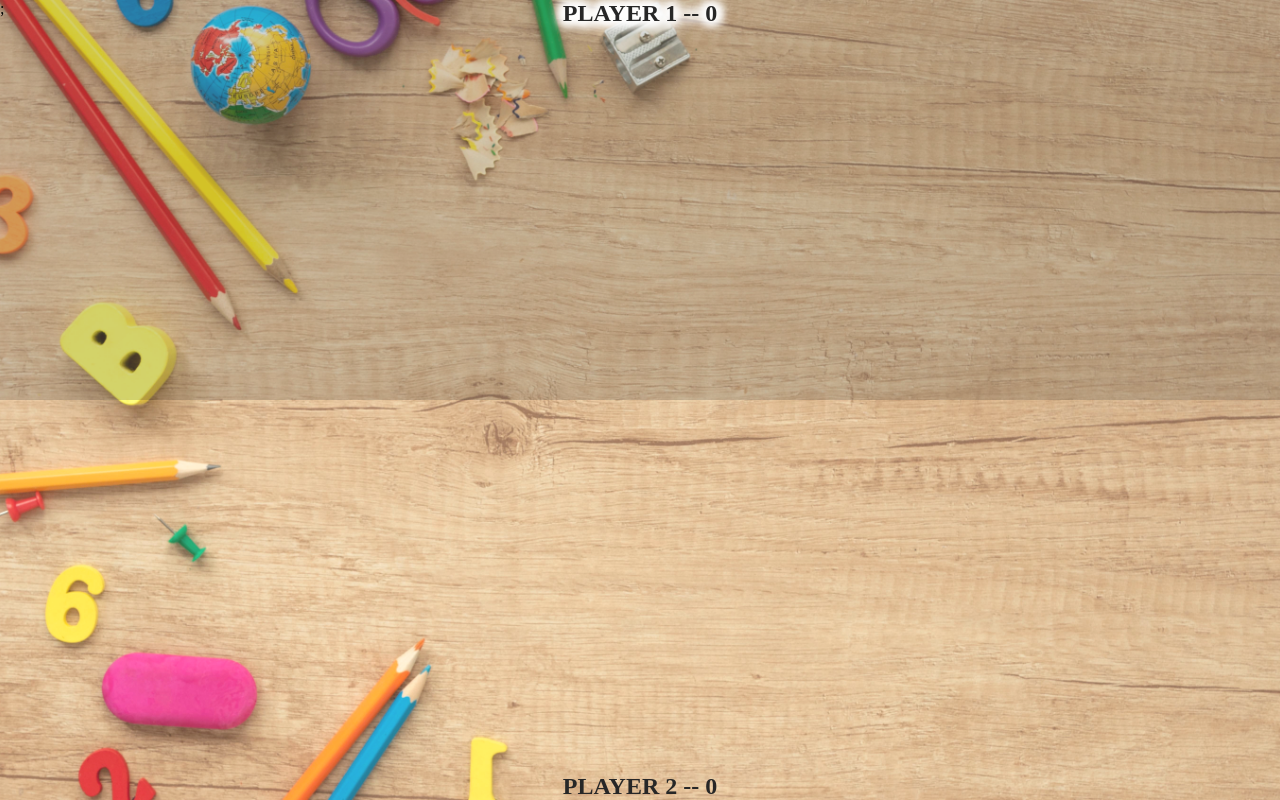
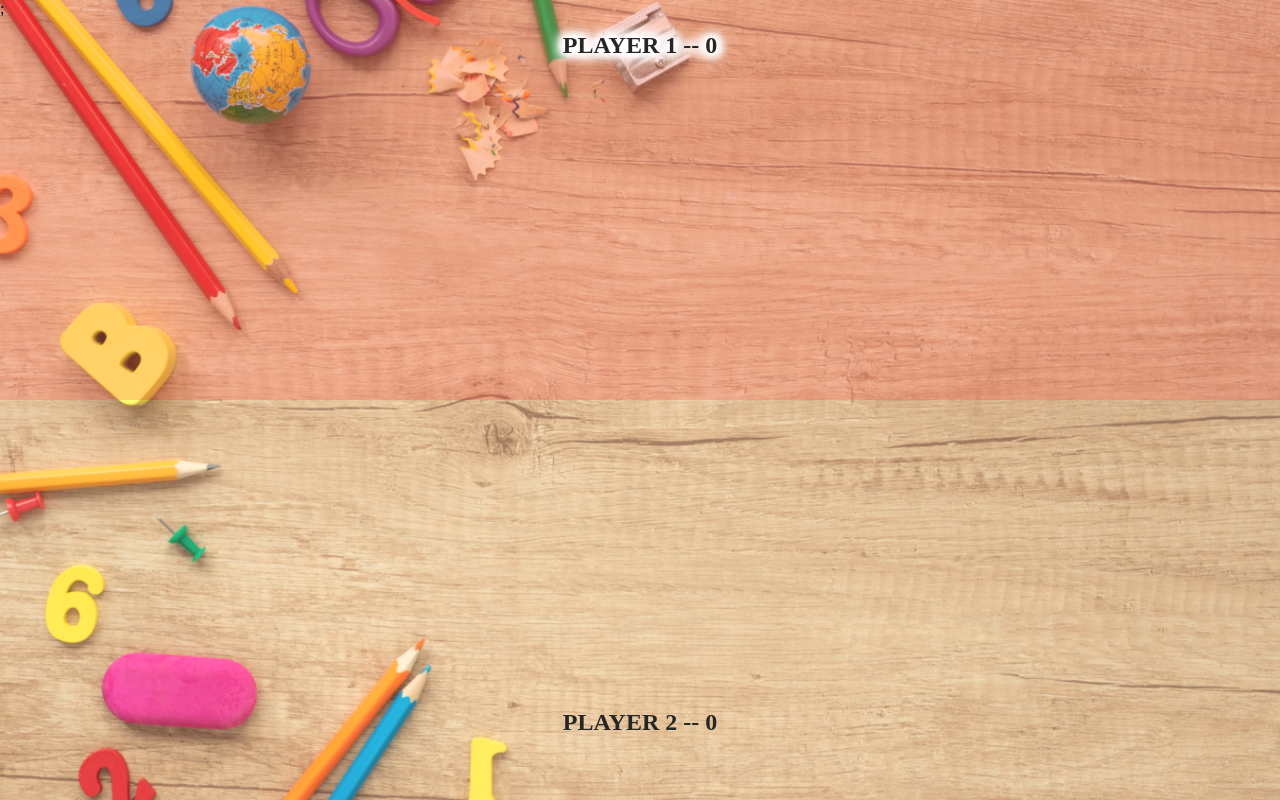
Before and after one commit to wihlmott/kids_games_v2, a React (Vite) app: page /MemoryGame in a window 1280 px wide. Built offline with nearby package versions, Linux system fonts and the light colour scheme.

Commit message:
memory_moreCards_backColorChanged

```diff
--- a/src/App.jsx
+++ b/src/App.jsx
@@ -6,7 +6,7 @@ import Home from "./Pages/Home";
 import MemoryGame from "./Pages/MemoryGame";
 import { SettingsContext } from "./Contexts";
 import { doubleAndShuffle } from "./helpers";
-import { gameModesConfig } from "./Config";
+import { amountOfMatches } from "./Config";
 
 function App() {
     const [gameSettings, setGameSettings] = useState({
@@ -14,15 +14,12 @@ function App() {
         options: { title: "", values: [] },
     });
 
-    const [cards, setCards] = useState(
-        doubleAndShuffle(gameModesConfig["memory game"][0].values, 6)
-    );
+    const [cards, setCards] = useState([]);
+
     useEffect(() => {
-        console.log("Game settings updated:", gameSettings);
-        console.table(gameSettings.options);
-
-        setCards(doubleAndShuffle(gameSettings.options.values, 6));
-        console.log("Cards for Memory Game:", cards);
+        setCards(
+            doubleAndShuffle(gameSettings.options.values, amountOfMatches)
+        );
     }, [gameSettings]);
 
     return (
--- a/src/Components/Card.jsx
+++ b/src/Components/Card.jsx
@@ -34,8 +34,8 @@ const Card = ({
 
 const styles = {
     card: {
-        width: "100px",
-        height: "150px",
+        width: "80px",
+        height: "120px",
         margin: "6px",
         borderRadius: "6px",
         display: "inline-block",
--- a/src/Components/LinkBtn.jsx
+++ b/src/Components/LinkBtn.jsx
@@ -2,8 +2,8 @@ import { useContext, useState } from "react";
 import { Link, useNavigate } from "react-router-dom";
 
 import Btn from "./Btn";
-import SettingsBtn from "./SettingsBtn";
 import SettingsMenu from "./SettingsMenu";
+// import SettingsBtn from "./SettingsBtn";
 
 import { gameModesConfig } from "../Config";
 import { SettingsContext } from "../Contexts";
@@ -24,16 +24,17 @@ const LinkBtn = ({ to, text, onClick, transparent = true }) => {
     return (
         <div style={{ margin: "auto", width: "fit-content" }}>
             <Link
-                to={to}
+                // to={to}
                 style={{
                     textDecoration: "none",
                     color: "black",
                     display: "inline-block",
                 }}
+                onClick={handleSettingsOpen}
             >
                 <Btn text={text} onClick={onClick} transparent={transparent} />
             </Link>
-            <SettingsBtn onClick={handleSettingsOpen} />
+            {/* <SettingsBtn onClick={handleSettingsOpen} /> */}
             {openSettings && (
                 <SettingsMenu
                     options={gameModesConfig[text]}
--- a/src/Config.jsx
+++ b/src/Config.jsx
@@ -94,3 +94,5 @@ export const gameModesConfig = {
         },
     ],
 };
+
+export const amountOfMatches = 10;
--- a/src/Pages/MemoryBoard.jsx
+++ b/src/Pages/MemoryBoard.jsx
@@ -1,37 +1,48 @@
+import ConfettiExplosion from "react-confetti-explosion";
 import memoryBackground from "/memoryBackground.jpg";
+import { amountOfMatches } from "../Config";
 
-const MemoryBoard = ({ togglePlayer, players }) => {
-    const handleClick = () => togglePlayer(); //cause to toggle only on incorrect selection
-
+const MemoryBoard = ({ players }) => {
     const activeShadow =
         "drop-shadow(5px 0 3px white) drop-shadow(-5px 0 3px white) drop-shadow(0 5px 3px white) drop-shadow(0 -5px 3px white)";
 
     return (
-        <div style={styles.background} onClick={handleClick}>
+        <div style={styles.background}>
             <div
                 style={{
                     ...styles.playerDiv,
                     top: "0",
-                    backgroundColor: `rgba(0,0,0,${
-                        players.active ? ".2" : "0"
+                    backgroundColor: `rgba(255,0,0,${
+                        players.active == "player1" ? ".2" : "0"
                     })`,
                 }}
             >
                 <p
                     style={{
                         ...styles.text,
-                        filter: players.active ? activeShadow : "none",
+                        filter:
+                            players.active == "player1" ? activeShadow : "none",
+                        marginTop: "2rem",
                     }}
                 >
                     player 1 -- {players.player1.score}
                 </p>
             </div>
+            {players["player1"].score + players["player2"].score ==
+                amountOfMatches && (
+                <ConfettiExplosion
+                    force={0.8}
+                    duration={3000}
+                    particleCount={250}
+                    width={1600}
+                />
+            )}
             <div
                 style={{
                     ...styles.playerDiv,
                     bottom: "0",
-                    backgroundColor: `rgba(0,0,0,${
-                        !players.active ? ".2" : "0"
+                    backgroundColor: `rgba(0,0,255,${
+                        players.active == "player2" ? ".2" : "0"
                     })`,
                 }}
             >
@@ -39,10 +50,12 @@ const MemoryBoard = ({ togglePlayer, players }) => {
                     style={{
                         ...styles.text,
                         bottom: "0",
-                        filter: !players.active ? activeShadow : "none",
+                        marginBottom: "4rem",
+                        filter:
+                            players.active == "player2" ? activeShadow : "none",
                     }}
                 >
-                    player 2 -- {players.player1.score}
+                    player 2 -- {players.player2.score}
                 </p>
             </div>
         </div>
--- a/src/Pages/MemoryGame.jsx
+++ b/src/Pages/MemoryGame.jsx
@@ -6,7 +6,7 @@ const MemoryGame = ({ cards }) => {
     const [players, setPlayers] = useState({
         player1: { score: 0 },
         player2: { score: 0 },
-        active: true,
+        active: "player1",
     });
 
     const [firstSelection, setFirstSelection] = useState(null);
@@ -19,8 +19,6 @@ const MemoryGame = ({ cards }) => {
         });
 
     const sendSelection = (text, id) => {
-        console.log(text, id);
-
         if (secondSelection != null) return;
 
         firstSelection
@@ -30,8 +28,26 @@ const MemoryGame = ({ cards }) => {
 
     const check = () =>
         firstSelection[0] == secondSelection[0]
-            ? setFound((prev) => [...prev, firstSelection[0]])
-            : null;
+            ? (() => {
+                  setFound((prev) => [...prev, firstSelection[0]]);
+                  setPlayers((prev) => {
+                      return {
+                          ...prev,
+                          [prev.active]: {
+                              score: prev[prev.active].score + 1,
+                          },
+                          active:
+                              prev.active == "player1" ? "player1" : "player2",
+                      };
+                  });
+              })()
+            : setPlayers((prev) => {
+                  return {
+                      ...prev,
+                      active: prev.active == "player1" ? "player2" : "player1",
+                  };
+              });
+
     const reset = () => {
         setTimeout(() => {
             setFirstSelection(null);
@@ -77,7 +93,7 @@ const MemoryGame = ({ cards }) => {
 const styles = {
     cardContainer: {
         textAlign: "center",
-        width: "96vw",
+        width: "98vw",
         height: "auto",
         position: "absolute",
         top: "50%",
```
